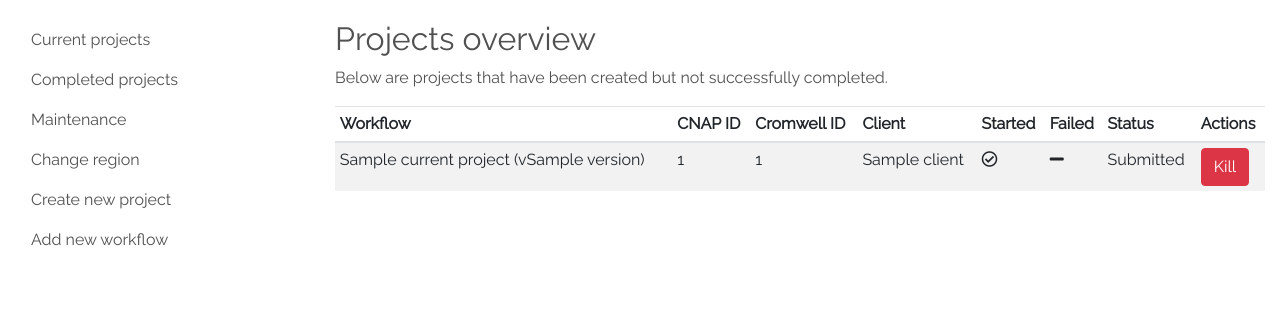
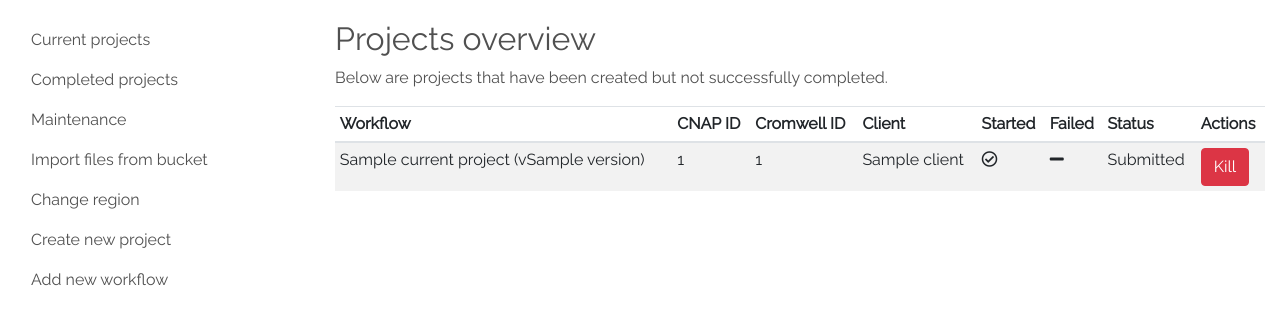
Before and after one commit to qbrc-cnap/cnap, a Django app: template dashboard/templates/dashboard/dashboard.html in a window 1280 px wide. Shown: the part 100-425 px from the top of the page. Run offline with Django 3.2, Linux system fonts and the light colour scheme; tables that the repository leaves empty hold one stand-in row (values such as "Sample post"); the template is opened without the code that fills it: values that come from a table or form of the project are taken from there, most other values are stand-ins (such as "Sample title", 1, 10 or a date in 2020); some libraries are stand-ins or nearby versions.

Commit message:
Started implementation of bucket import.  Front-end sends to backend.  Need to implement backend

```diff
--- a/dashboard/templates/dashboard/dashboard.html
+++ b/dashboard/templates/dashboard/dashboard.html
@@ -44,6 +44,10 @@
                 width: 200px;
             }
 
+            #select-bucket-user{
+                width: 500px;
+            }
+
             #clone-url-input{
                 width: 600px;
             }
@@ -77,6 +81,9 @@
                             </li>
                             <li class="nav-item">
                             <a class="nav-link" target="maintenance-section">Maintenance</a>
+                            </li>
+                            <li class="nav-item">
+                            <a class="nav-link" target="import-bucket-section">Import files from bucket</a>
                             </li>
                             <li class="nav-item">
                             <a class="nav-link" target="change-region">Change region</a>
@@ -191,6 +198,27 @@
                             <h2>Maintenance</h2>
                             <p>A place to do things like cleanup old/expired files</p>
                         </div>
+                        <div id="import-bucket-section" class="content-tab">
+                            <h2>Import bucket</h2>
+                            <p>If a user has given permission to a storage bucket, this page will allow you to import all of their files into CNAP, creating the appropriate resources
+                               in the process.
+                            </p>
+                            <div class="form-group">
+                                <p>Note that all the files from the bucket will be recursively copied to CNAP storage.  Any underlying structure will be flattened.</p>
+                                <p>Include the prefix (e.g. "gs://" or "s3://"</p>
+                                <input id="bucket-name-input" type="text" name="bucket_name" placeholder="Enter the bucket you wish to import..."/>
+                            </div>
+                            <div class="form-group">
+                                <label for="select-bucket-user">Select user:</label>
+                                <select id="select-bucket-user" name="bucket_user" class="form-control">
+                                    {% for user in users %}
+                                    <option value="{{user.pk}}">{{user.email}}</option>
+                                    {% endfor %}
+                                </select>
+                            </div>
+                            <button id="add-bucket-btn" class="btn btn-primary">Add bucket</button>
+                            <div id="add-bucket-message" class="alert alert-success status-message"></div>
+                        </div>
                         <div id="add-workflow" class="content-tab">
                             <h2>Add a new workflow</h2>
                             <div class="form-group">
@@ -262,6 +290,26 @@
                     });
                 });
 
+                /* Ajax submission for import a bucket */
+                $("#add-bucket-btn").click(function(){
+                    var bucket_url = $("#bucket-name-input").val();
+                    var user = $("#select-bucket-user").val();
+                    var csrfToken = getCookie('csrftoken');
+                    $.ajax({
+                        url:"{{add_bucket_url}}",
+                        method:"POST",
+                        data: {"bucket_url":bucket_url, "bucket_user": user},
+                        headers:{"X-CSRFToken": csrfToken},
+                        success:function(response){
+                            var markup = response['message'];
+                            $("#add-bucket-message").empty().append(markup).show();
+                        },
+                        error:function(){
+                            alert("Could not add the new bucket.");
+                        }
+                    });
+                });
+
                 // Handle when someone clicks the restart button to restart a failed project
                 $(".reset-btn").click(function(e){
                     var el = e.target;
--- a/dashboard/urls.py
+++ b/dashboard/urls.py
@@ -10,4 +10,5 @@ urlpatterns = [
     re_path(r'^$', dashboard_views.dashboard_index, name='dashboard-home'),
     path(r'add-new-workflow', dashboard_views.add_new_workflow, name='dashboard-add-workflow'),
     path(r'change-region', dashboard_views.change_region, name='region-change'),
+    path(r'import-bucket', dashboard_views.import_bucket, name='import-bucket'),
 ]
```
Also changed, not shown: dashboard/views.py (+36 -0 lines).
